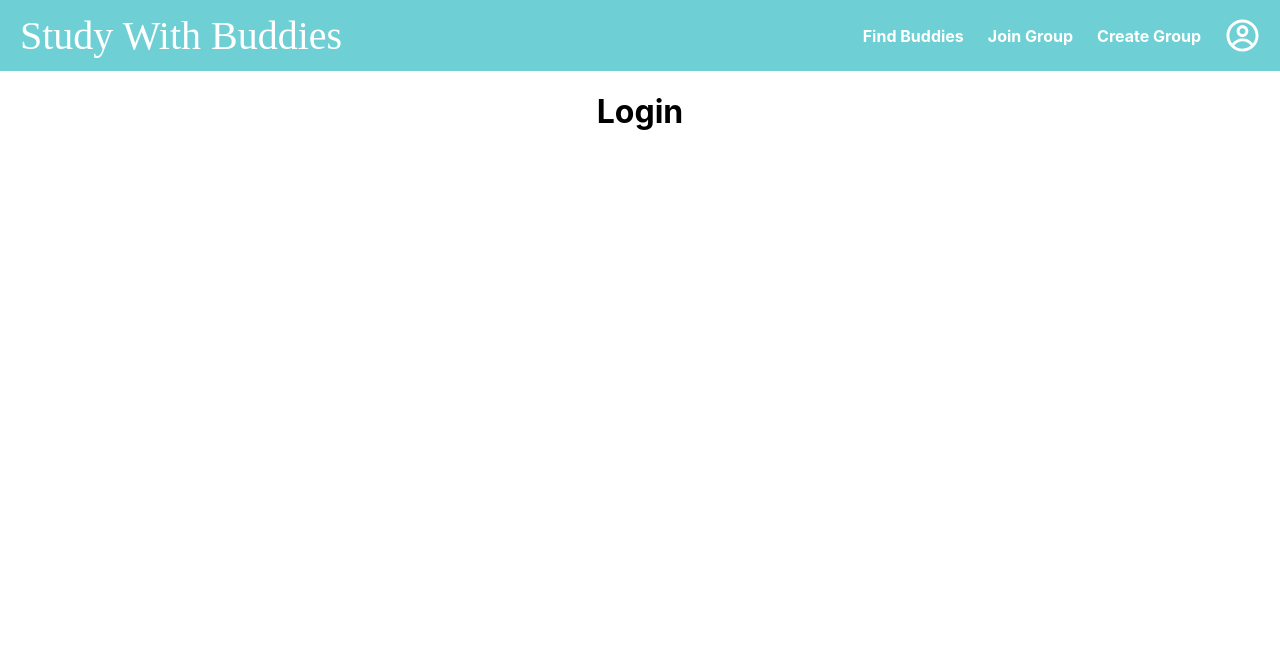
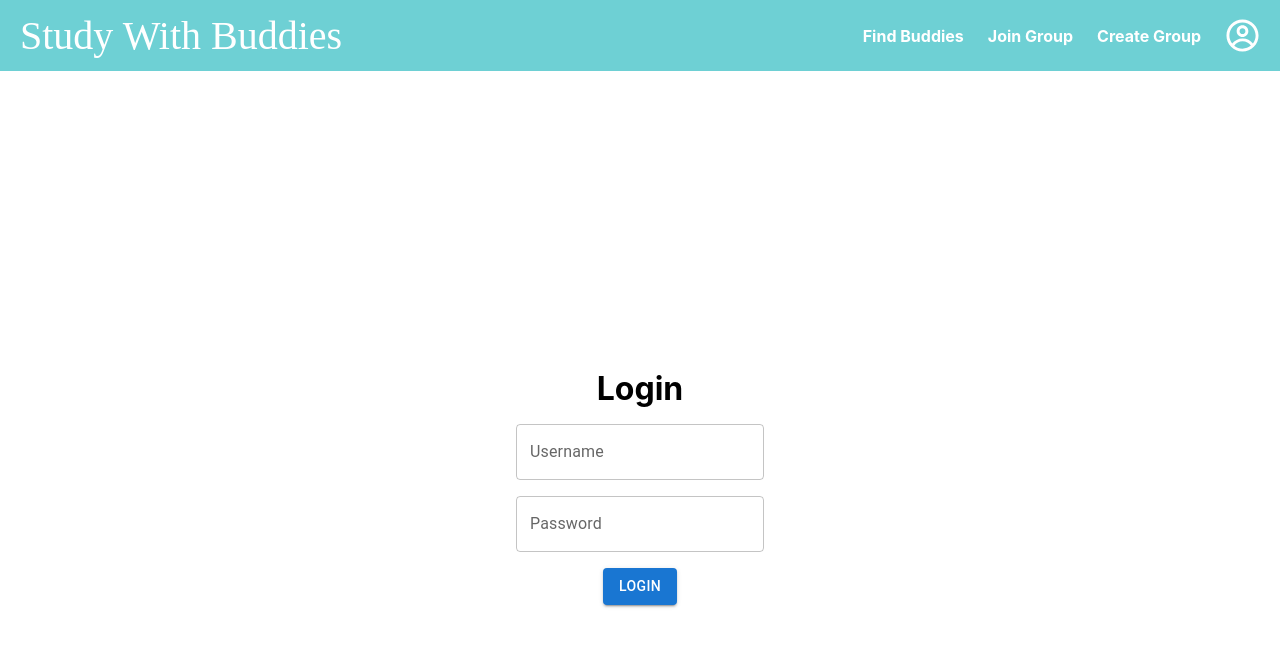
Before and after one commit to apant123/Study-with-buddies, a React (Create React App) app: page /login in a window 1280 px wide. Shown: the top 646 px of the page. Built offline with nearby package versions, Linux system fonts and the light colour scheme.

Commit message:
Added login functionality

```diff
--- a/src/components/Home.js
+++ b/src/components/Home.js
@@ -1,8 +1,12 @@
+import React from 'react';
 import { Stack, Button } from '@mui/material';
 import { MdGroupAdd } from "react-icons/md";
 import { FaPeopleGroup, FaHeartCirclePlus } from "react-icons/fa6";
+import { useNavigate } from 'react-router-dom';
 
 export default function Home() {
+  const navigate = useNavigate();
+
   return (
     <>
       <h1 className="home-title">Welcome to UCLA's premier study group app!</h1>
@@ -26,7 +30,7 @@ export default function Home() {
         </Stack>
       </div>
       <div style={{ marginTop: 40, textAlign: 'center' }}>
-        <Button variant="contained" color="primary" size="large">
+        <Button variant="contained" color="primary" size="large" onClick={() => navigate('/login')}>
           Login
         </Button>
       </div>
--- a/src/components/Login.js
+++ b/src/components/Login.js
@@ -1,15 +1,21 @@
-import React, { useState, useEffect } from 'react';
-import './styles.css';
+import React from 'react';
+import { Stack, TextField, Button } from '@mui/material';
 
-function Login() {
+export default function Login() {
   return (
-    <>
-
+    <Stack
+      direction="column"
+      justifyContent="center"
+      alignItems="center"
+      spacing={2}
+      style={{ minHeight: '100vh' }}
+    >
       <h1>Login</h1>
-
-
-    </>
+      <TextField label="Username" variant="outlined" />
+      <TextField label="Password" type="password" variant="outlined" />
+      <Button variant="contained" color="primary">
+        Login
+      </Button>
+    </Stack>
   );
 }
-
-export default Login;
```
Also changed, not shown: 2 other files (tests, documents, lock files or other folders).
